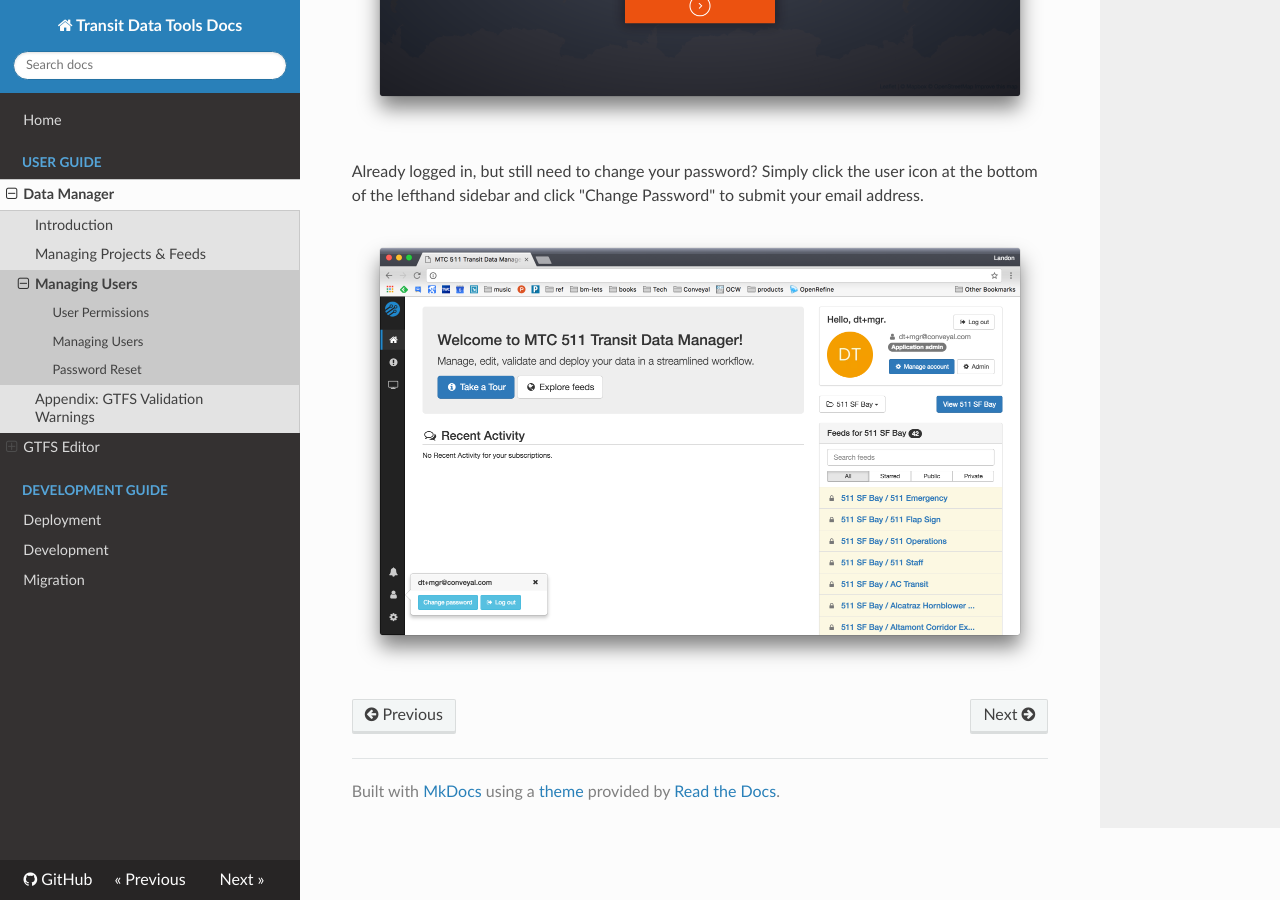
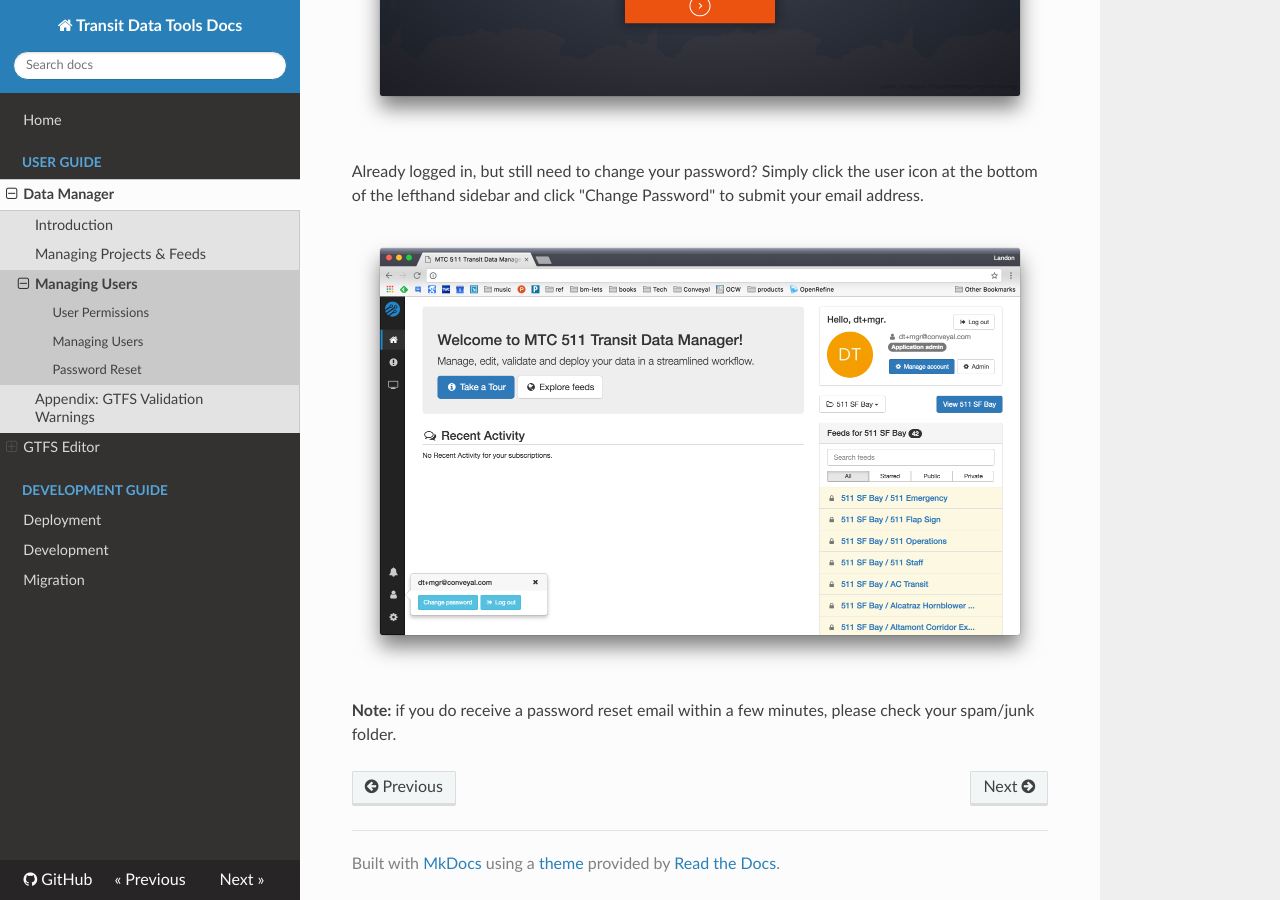
Before and after one commit to wtchen/datatools-ui, an MkDocs documentation site: the page built from docs/user/managing-users.md, in a window 1280 px wide and 900 px high, scrolled down 3103 px. Built offline with MkDocs 1.6.1, drawn with Linux system fonts in a browser that asks for light colours; nearby versions of some CDN libraries; old or Windows-style settings are respelled for this version of MkDocs.

Commit message:
docs(users): add note about email going to spam

```diff
--- a/docs/user/managing-users.md
+++ b/docs/user/managing-users.md
@@ -40,3 +40,5 @@
 Already logged in, but still need to change your password? Simply click the user icon at the bottom of the lefthand sidebar and click "Change Password" to submit your email address.
 
 ![screenshot](../img/password-reset-logged-in.png)
+
+**Note:** if you do receive a password reset email within a few minutes, please check your spam/junk folder.
```
